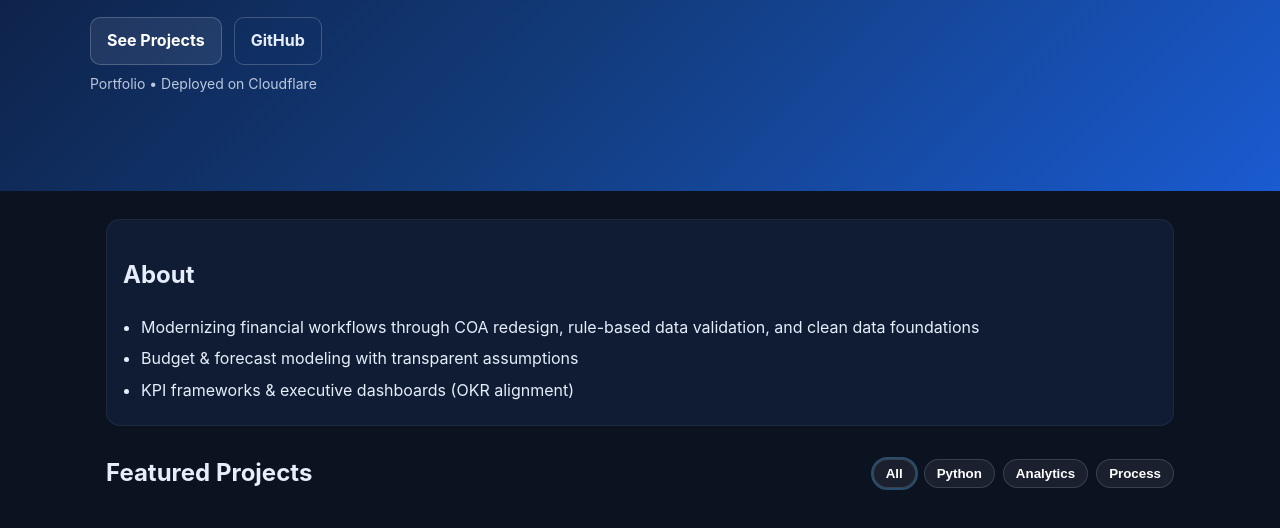
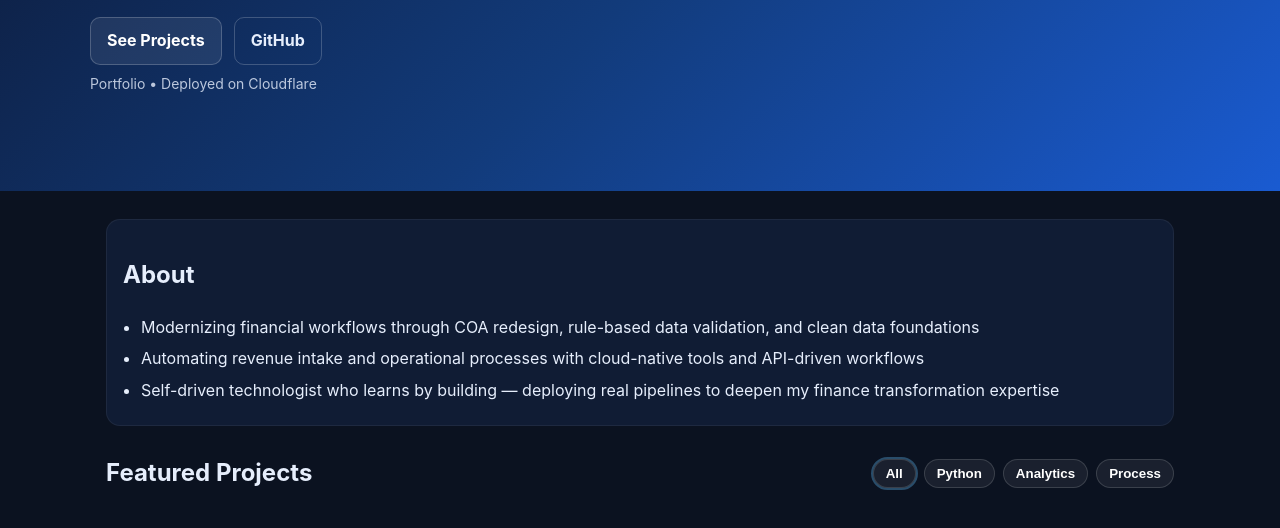
Before and after one commit to selvera247/finance-portfolio, a plain HTML site: page index.html in a window 1280 px wide. Shown: the part 259-787 px from the top of the page. Drawn offline with Linux system fonts and the light colour scheme; files whose address does not match are found by name.

Commit message:
Update index.html

```diff
--- a/index.html
+++ b/index.html
@@ -41,8 +41,8 @@
       <h2>About</h2>
       <ul class="checklist">
         <li>Modernizing financial workflows through COA redesign, rule-based data validation, and clean data foundations</li>
-        <li>Budget &amp; forecast modeling with transparent assumptions</li>
-        <li>KPI frameworks &amp; executive dashboards (OKR alignment)</li>
+        <li>Automating revenue intake and operational processes with cloud-native tools and API-driven workflows</li>
+        <li>Self-driven technologist who learns by building — deploying real pipelines to deepen my finance transformation expertise</li>
       </ul>
     </section>
 
```
